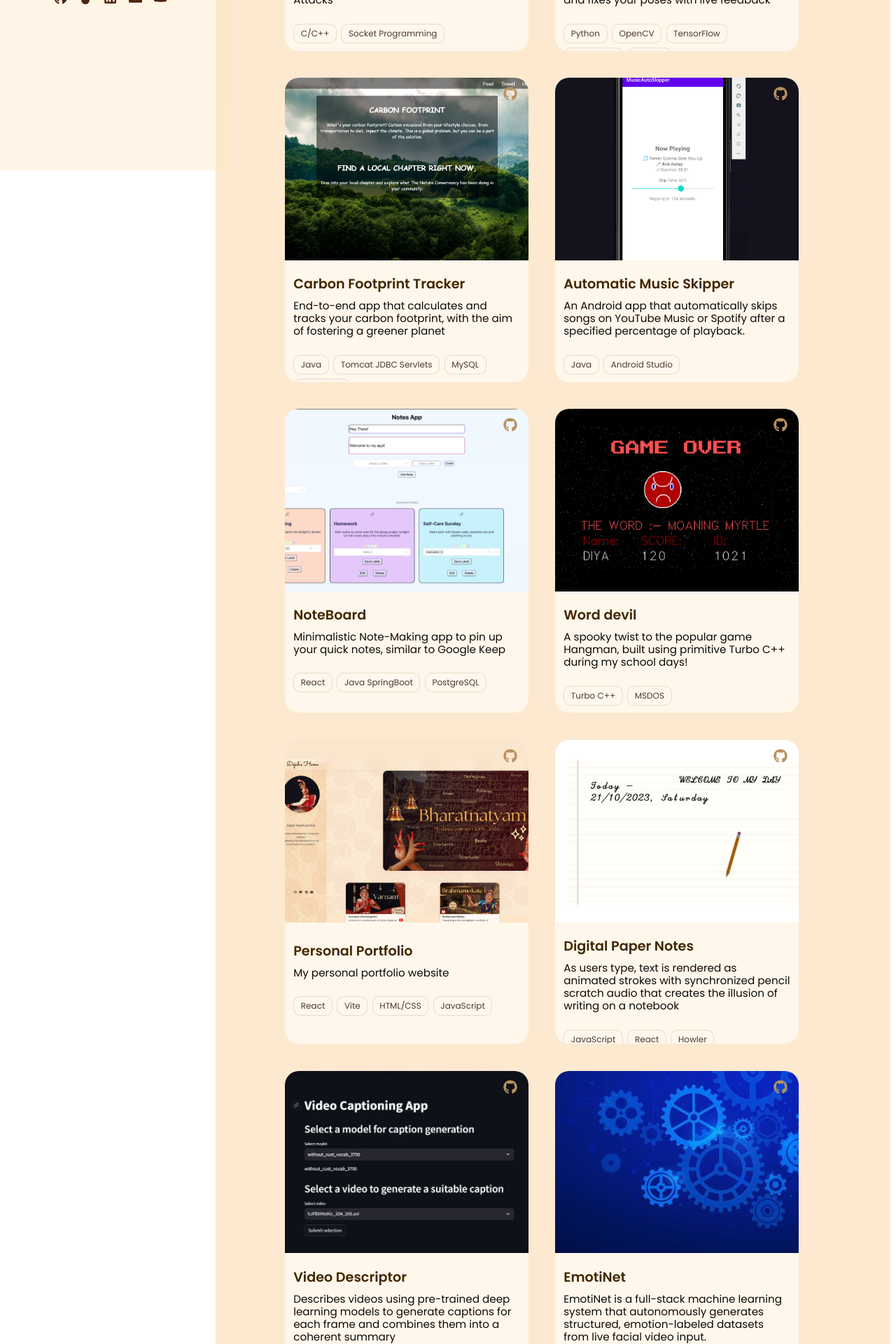
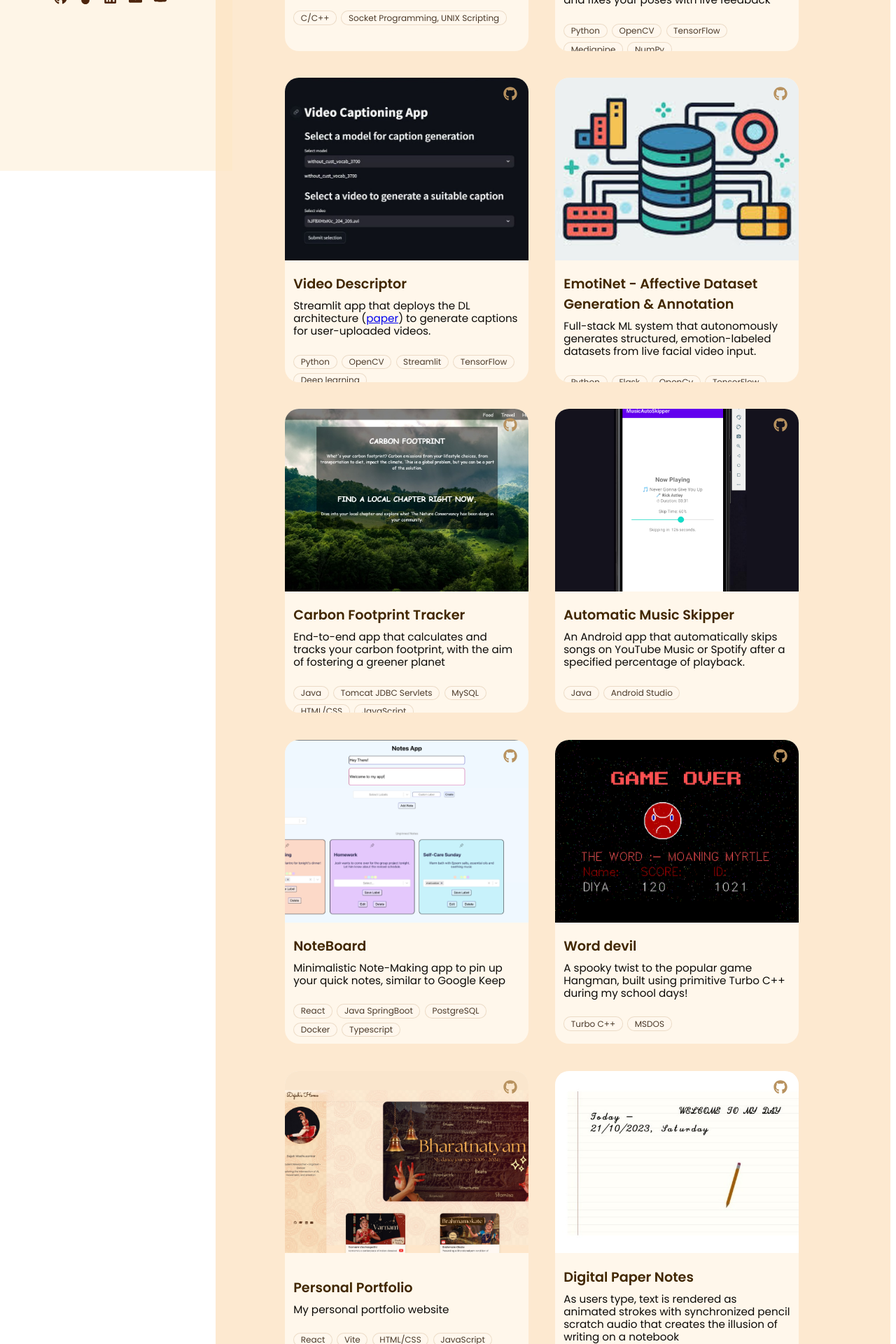
Before and after one commit to dejah22/dejah22.github.io, a React (Vite) app: page /#/projects in a window 1280 px wide. Shown: the part 640-2560 px from the top of the page at 70% size. Built offline with nearby package versions, Linux system fonts and the light colour scheme.

Commit message:
reordering projects

```diff
--- a/src/components/ProjectCard.jsx
+++ b/src/components/ProjectCard.jsx
@@ -36,7 +36,9 @@ const ProjectCard = ({ title, desc, img, github, tools }) => {
       </div>
       <div className="card-content">
         <h3>{title}</h3>
-        <p>{desc}</p>
+        <p dangerouslySetInnerHTML={{ __html: desc }} />
+        {/* {desc}</p> */}
+
         {/* 🧩 Skills / Tools section */}
         {tools.length > 0 && (
           <div className="tool-tags">
--- a/src/components/Projects.jsx
+++ b/src/components/Projects.jsx
@@ -10,17 +10,16 @@ import personalPortfolioPic from "../assets/personalPortfolioPic.jpg";
 import musicAutoSkipperPic from "../assets/musicAutoSkipperPic.png";
 import skeleton from "../assets/skeleton.jpeg";
 import videoCaptionProjPic from "../assets/VideoCaptionProjPic.jpg";
-import emotionProjPic from "../assets/EmotionProjPic.jpg";
-
+import emotionProjPic from "../assets/EmotionProjPic.jpeg";
 
 const Projects = () => {
   const projects = [
     {
       title: "NetMapper",
-      desc: "A from-scratch Nmap clone that simulates popular Network Protocols and Attacks",
+      desc: "A from-scratch Nmap clone that performs popular Network Protocols and Attacks",
       img: nmapPic,
       github: "https://github.com/dejah22/NetMapper",
-      tools: ["C/C++", "Socket Programming"],
+      tools: ["C/C++", "Socket Programming, UNIX Scripting"],
     },
     {
       title: "PosePerfect",
@@ -31,11 +30,31 @@ const Projects = () => {
       tools: ["Python", "OpenCV", "TensorFlow", "Mediapipe", "NumPy"],
     },
     {
+      title: "Video Descriptor",
+      desc: `Streamlit app that deploys the DL architecture (<a href="../#/research">paper</a>) to generate captions for user-uploaded videos.`,
+      img: videoCaptionProjPic,
+      github: "https://github.com/dejah22/Video-Descriptor",
+      tools: ["Python", "OpenCV", "Streamlit", "TensorFlow", "Deep learning"],
+    },
+    {
+      title: "EmotiNet - Affective Dataset Generation & Annotation",
+      desc: "Full-stack ML system that autonomously generates structured, emotion-labeled datasets from live facial video input.",
+      img: emotionProjPic,
+      github: "https://github.com/dejah22/EmotiNet",
+      tools: ["Python", "Flask", "OpenCv", "TensorFlow"],
+    },
+    {
       title: "Carbon Footprint Tracker",
       desc: "End-to-end app that calculates and tracks your carbon footprint, with the aim of fostering a greener planet",
       img: carbonFootprintPic,
       github: "https://github.com/dejah22/Carbon-Footprint-Tracker",
-      tools: ["Java", "Tomcat JDBC Servlets", "MySQL", "HTML/CSS"],
+      tools: [
+        "Java",
+        "Tomcat JDBC Servlets",
+        "MySQL",
+        "HTML/CSS",
+        "JavaScript",
+      ],
     },
     {
       title: "Automatic Music Skipper",
@@ -50,7 +69,7 @@ const Projects = () => {
       desc: "Minimalistic Note-Making app to pin up your quick notes, similar to Google Keep",
       img: noteAppPic,
       github: "https://github.com/dejah22/Pretty_Notes-FE",
-      tools: ["React", "Java SpringBoot", "PostgreSQL"],
+      tools: ["React", "Java SpringBoot", "PostgreSQL", "Docker", "Typescript"],
     },
     {
       title: "Word devil",
@@ -72,20 +91,6 @@ const Projects = () => {
       img: digitalPaperNotesPic,
       github: "https://github.com/dejah22/digital_paper_notes",
       tools: ["JavaScript", "React", "Howler"],
-    },
-    {
-      title: "Video Descriptor",
-      desc: "Describes videos using pre-trained deep learning models to generate captions for each frame and combines them into a coherent summary",
-      img: videoCaptionProjPic,
-      github: "https://github.com/dejah22/Video-Descriptor",
-      tools: ["Deep learning", "Python", "Video Processing"],
-    },
-    {
-      title: "EmotiNet",
-      desc: "EmotiNet is a full-stack machine learning system that autonomously generates structured, emotion-labeled datasets from live facial video input.",
-      img: emotionProjPic,
-      github: "https://github.com/dejah22/EmotiNet",
-      tools: ["Python", "Flask", "OpenCv","TensorFlow",],
     },
   ];
 
--- a/src/styles/ProjectCard.css
+++ b/src/styles/ProjectCard.css
@@ -113,7 +113,7 @@ a:focus-visible {
   display: flex;
   flex-wrap: wrap;
   gap: 0.4rem;
-  margin-top: auto;
+  margin-top: 0rem;
   padding-bottom: 0.5rem;
 }
 
@@ -122,7 +122,7 @@ a:focus-visible {
   border: 1px solid rgba(180, 140, 90, 0.25);
   color: #4b3a2a;
   font-size: 0.75rem;
-  padding: 0.25rem 0.6rem;
+  padding: 0.01rem 0.6rem;
   border-radius: 10px;
   backdrop-filter: blur(4px);
   transition: 0.25s ease, transform 0.25s ease;
```
Also changed, not shown: src/assets/EmotionProjPic.jpeg (added), src/assets/EmotionProjPic.jpg (deleted).
